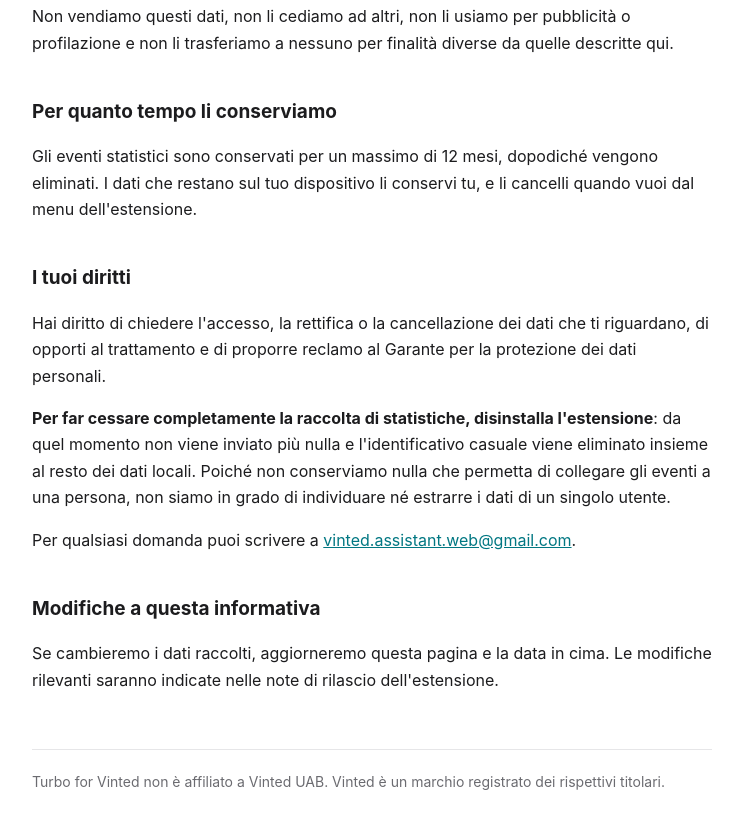
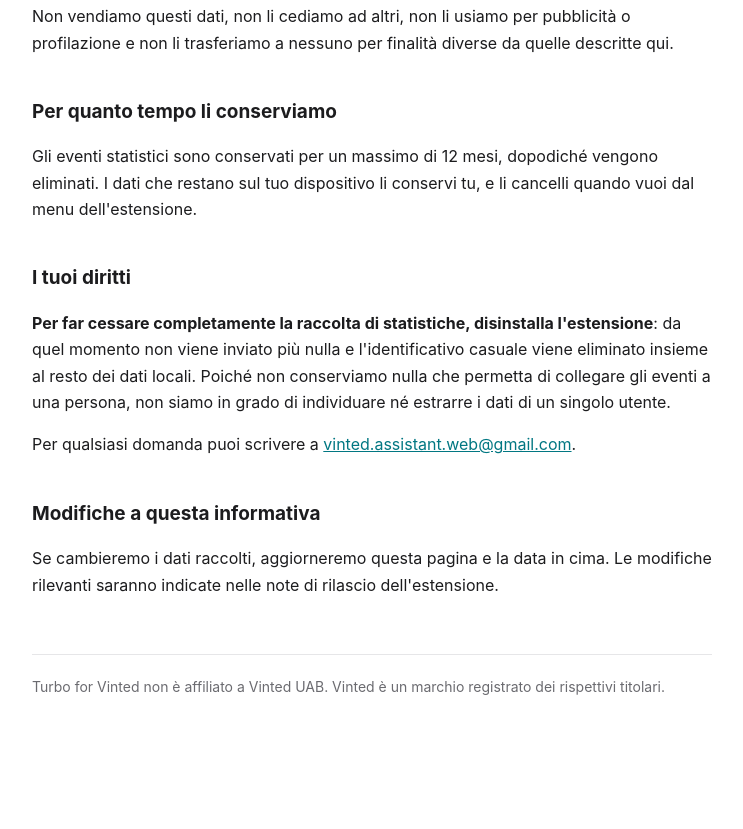
Before and after one commit to manninofrancesco/turbo-for-vinted-privacy, a plain HTML site: page index.html in a window 1280 px wide. Shown: the part 2500-3329 px from the top of the page, without its empty margins (268-1011 px from the left). After the commit the page ends 3294 px from the top, so only its background shows below. Drawn offline with Linux system fonts and the light colour scheme.

Commit message:
Remove user rights information from index.html
Removed text regarding user rights for data access and deletion.

```diff
--- a/index.html
+++ b/index.html
@@ -206,11 +206,6 @@
 
     <h2>I tuoi diritti</h2>
     <p>
-      Hai diritto di chiedere l'accesso, la rettifica o la cancellazione dei dati che ti
-      riguardano, di opporti al trattamento e di proporre reclamo al Garante per la protezione
-      dei dati personali.
-    </p>
-    <p>
       <strong>Per far cessare completamente la raccolta di statistiche, disinstalla
       l'estensione</strong>: da quel momento non viene inviato più nulla e l'identificativo
       casuale viene eliminato insieme al resto dei dati locali. Poiché non conserviamo nulla
```
